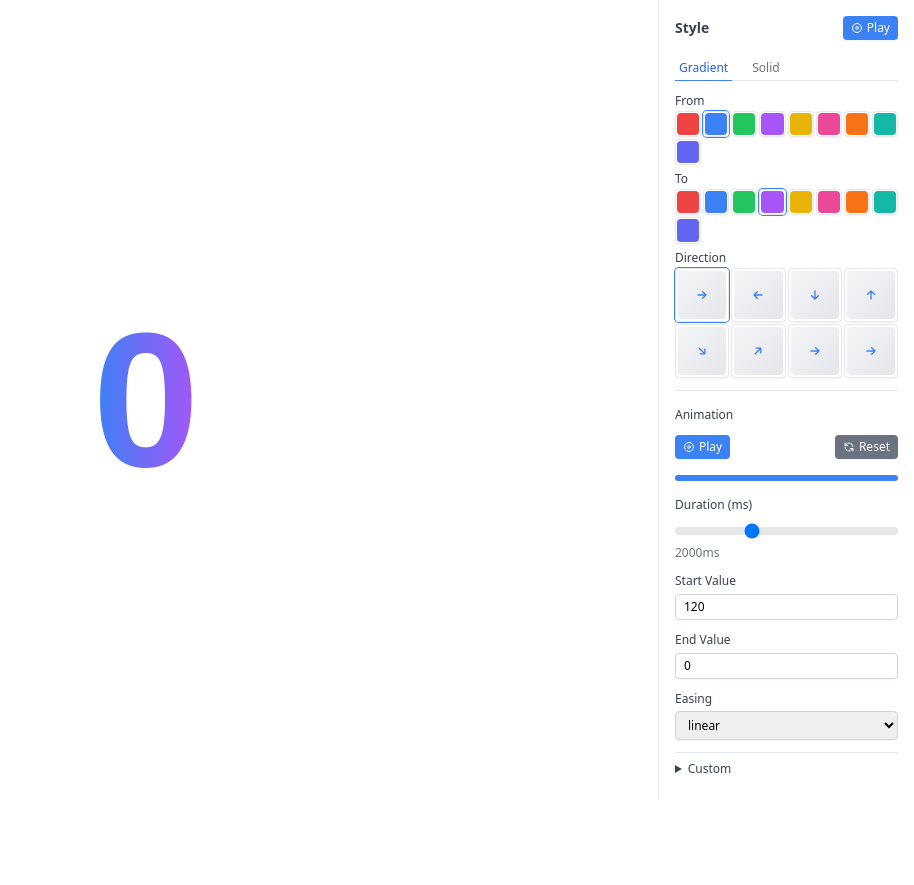
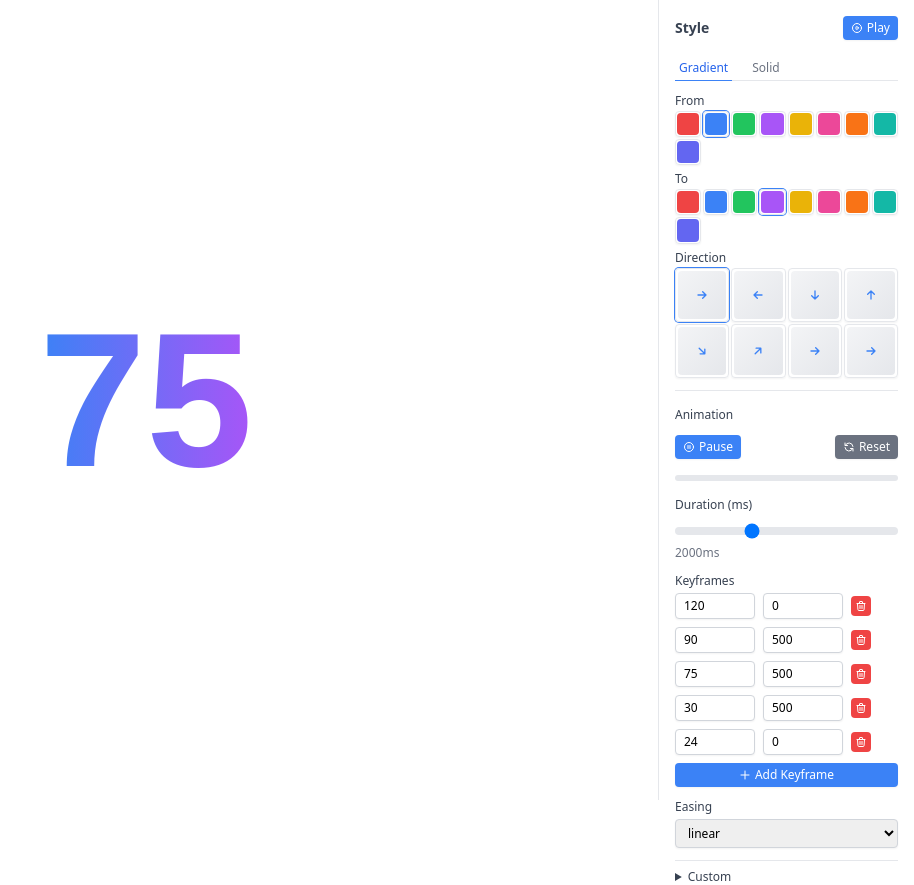
Before and after one commit to jeffjose/arr-demo, a SvelteKit app: page / in a window 1280 px wide. Shown: the whole page, without its empty margins (366-1280 px from the left). Before the commit the page ends 800 px from the top, so only its background shows below. Built offline with nearby package versions, Linux system fonts and the light colour scheme; a web font is replaced by a local one.

Commit message:
Better animation

```diff
--- a/src/routes/+layout.svelte
+++ b/src/routes/+layout.svelte
@@ -18,11 +18,24 @@
 	let progress = $state(0);
 	let startTime: number;
 	let pausedTime = 0;
+	let currentKeyframeIndex = $state(0);
+
+	// Keyframe type and default keyframes
+	type Keyframe = {
+		value: number;
+		holdTime: number; // Time to hold at this keyframe in ms
+	};
+
+	let keyframes = $state<Keyframe[]>([
+		{ value: 120, holdTime: 0 },
+		{ value: 90, holdTime: 500 },
+		{ value: 75, holdTime: 500 },
+		{ value: 30, holdTime: 500 },
+		{ value: 24, holdTime: 0 }
+	]);
 
 	// Animation configuration
 	let duration = $state(2000); // 2 seconds
-	let startValue = $state(120);
-	let endValue = $state(0);
 	let easingFunction = $state<'linear' | 'easeIn' | 'easeOut' | 'easeInOut' | 'bounce' | 'elastic'>(
 		'linear'
 	);
@@ -77,18 +90,59 @@
 		}
 	};
 
+	function getTotalDuration() {
+		return keyframes.reduce((total, frame, index) => {
+			const isLast = index === keyframes.length - 1;
+			return total + frame.holdTime + (isLast ? 0 : duration);
+		}, 0);
+	}
+
+	function getCurrentKeyframeProgress(currentTime: number) {
+		let elapsed = currentTime - startTime + pausedTime;
+		let totalProgress = 0;
+		let currentKeyframeStartTime = 0;
+
+		// Find which keyframe we're in and calculate progress
+		for (let i = 0; i < keyframes.length - 1; i++) {
+			const frameDuration = keyframes[i].holdTime + duration;
+			if (elapsed < frameDuration) {
+				currentKeyframeIndex = i;
+				const frameProgress = Math.min(elapsed / frameDuration, 1);
+				const holdProgress = Math.min(elapsed / keyframes[i].holdTime, 1);
+
+				if (holdProgress < 1) {
+					// We're in the hold phase
+					return 0;
+				} else {
+					// We're in the transition phase
+					return (elapsed - keyframes[i].holdTime) / duration;
+				}
+			}
+			elapsed -= frameDuration;
+		}
+
+		// We're at the last keyframe
+		currentKeyframeIndex = keyframes.length - 1;
+		return 1;
+	}
+
 	function animate(currentTime: number) {
 		if (!startTime) startTime = currentTime;
-		const elapsed = currentTime - startTime + pausedTime;
-		progress = Math.min(elapsed / duration, 1);
 
-		const easedProgress = easingFunctions[easingFunction](progress);
-		const currentValue = startValue + (endValue - startValue) * easedProgress;
+		const frameProgress = getCurrentKeyframeProgress(currentTime);
+		const currentFrame = keyframes[currentKeyframeIndex];
+		const nextFrame = keyframes[currentKeyframeIndex + 1];
+
+		if (nextFrame) {
+			// Interpolate between current and next frame
+			const easedProgress = easingFunctions[easingFunction](frameProgress);
+			const currentValue =
+				currentFrame.value + (nextFrame.value - currentFrame.value) * easedProgress;
 			fps.set(Math.round(currentValue));
-
-		if (progress < 1) {
 			animationFrameId = requestAnimationFrame(animate);
 		} else {
+			// We're at the last frame
+			fps.set(currentFrame.value);
 			isPlaying = false;
 		}
 	}
@@ -113,7 +167,7 @@
 		progress = 0;
 		startTime = 0;
 		pausedTime = 0;
-		fps.set(startValue);
+		fps.set(keyframes[0].value);
 		isPlaying = false;
 	}
 
@@ -132,6 +186,20 @@
 
 	function setSolidColor(color: (typeof colors)[0]) {
 		textClass.set(color.class);
+	}
+
+	function addKeyframe() {
+		const lastFrame = keyframes[keyframes.length - 1];
+		keyframes = [...keyframes.slice(0, -1), { value: lastFrame.value, holdTime: 500 }, lastFrame];
+	}
+
+	function removeKeyframe(index: number) {
+		if (keyframes.length <= 2) return; // Keep at least start and end frames
+		keyframes = keyframes.filter((_, i) => i !== index);
+	}
+
+	function updateKeyframe(index: number, updates: Partial<Keyframe>) {
+		keyframes = keyframes.map((frame, i) => (i === index ? { ...frame, ...updates } : frame));
 	}
 
 	// Initialize gradient on mount
@@ -491,25 +559,56 @@
 						</div>
 
 						<div>
-							<label class="mb-1 block text-xs font-medium text-gray-700">Start Value</label>
+							<label class="mb-1 block text-xs font-medium text-gray-700">Keyframes</label>
+							<div class="space-y-2">
+								{#each keyframes as keyframe, i}
+									<div class="flex items-center gap-2">
 										<input
 											type="number"
 											min="0"
 											max="120"
-								bind:value={startValue}
-								class="w-full rounded border border-gray-300 px-2 py-1 text-xs shadow-sm focus:border-blue-500 focus:outline-none focus:ring-1 focus:ring-blue-500"
+											bind:value={keyframe.value}
+											class="w-20 rounded border border-gray-300 px-2 py-1 text-xs shadow-sm focus:border-blue-500 focus:outline-none focus:ring-1 focus:ring-blue-500"
 										/>
-						</div>
-
-						<div>
-							<label class="mb-1 block text-xs font-medium text-gray-700">End Value</label>
 										<input
 											type="number"
 											min="0"
-								max="120"
-								bind:value={endValue}
-								class="w-full rounded border border-gray-300 px-2 py-1 text-xs shadow-sm focus:border-blue-500 focus:outline-none focus:ring-1 focus:ring-blue-500"
+											max="2000"
+											step="100"
+											bind:value={keyframe.holdTime}
+											class="w-20 rounded border border-gray-300 px-2 py-1 text-xs shadow-sm focus:border-blue-500 focus:outline-none focus:ring-1 focus:ring-blue-500"
 										/>
+										<button
+											class="rounded bg-red-500 p-1 text-white hover:bg-red-600 focus:outline-none focus:ring-1 focus:ring-red-500"
+											on:click={() => removeKeyframe(i)}
+											disabled={keyframes.length <= 2}
+										>
+											<svg class="h-3 w-3" viewBox="0 0 24 24" fill="none" stroke="currentColor">
+												<path
+													stroke-linecap="round"
+													stroke-linejoin="round"
+													stroke-width="2"
+													d="M19 7l-.867 12.142A2 2 0 0116.138 21H7.862a2 2 0 01-1.995-1.858L5 7m5 4v6m4-6v6m1-10V4a1 1 0 00-1-1h-4a1 1 0 00-1 1v3M4 7h16"
+												/>
+											</svg>
+										</button>
+									</div>
+								{/each}
+								<button
+									class="mt-2 flex w-full items-center justify-center gap-1 rounded bg-blue-500 px-2 py-1 text-xs font-medium text-white shadow-sm hover:bg-blue-600 focus:outline-none focus:ring-1 focus:ring-blue-500"
+									on:click={addKeyframe}
+								>
+									<svg class="h-3 w-3" viewBox="0 0 24 24" fill="none" stroke="currentColor">
+										<path
+											stroke-linecap="round"
+											stroke-linejoin="round"
+											stroke-width="2"
+											d="M12 4v16m8-8H4"
+										/>
+									</svg>
+									Add Keyframe
+								</button>
+							</div>
 						</div>
 
 						<div>
```
Lines whose indentation alone changed are shown as unchanged.
